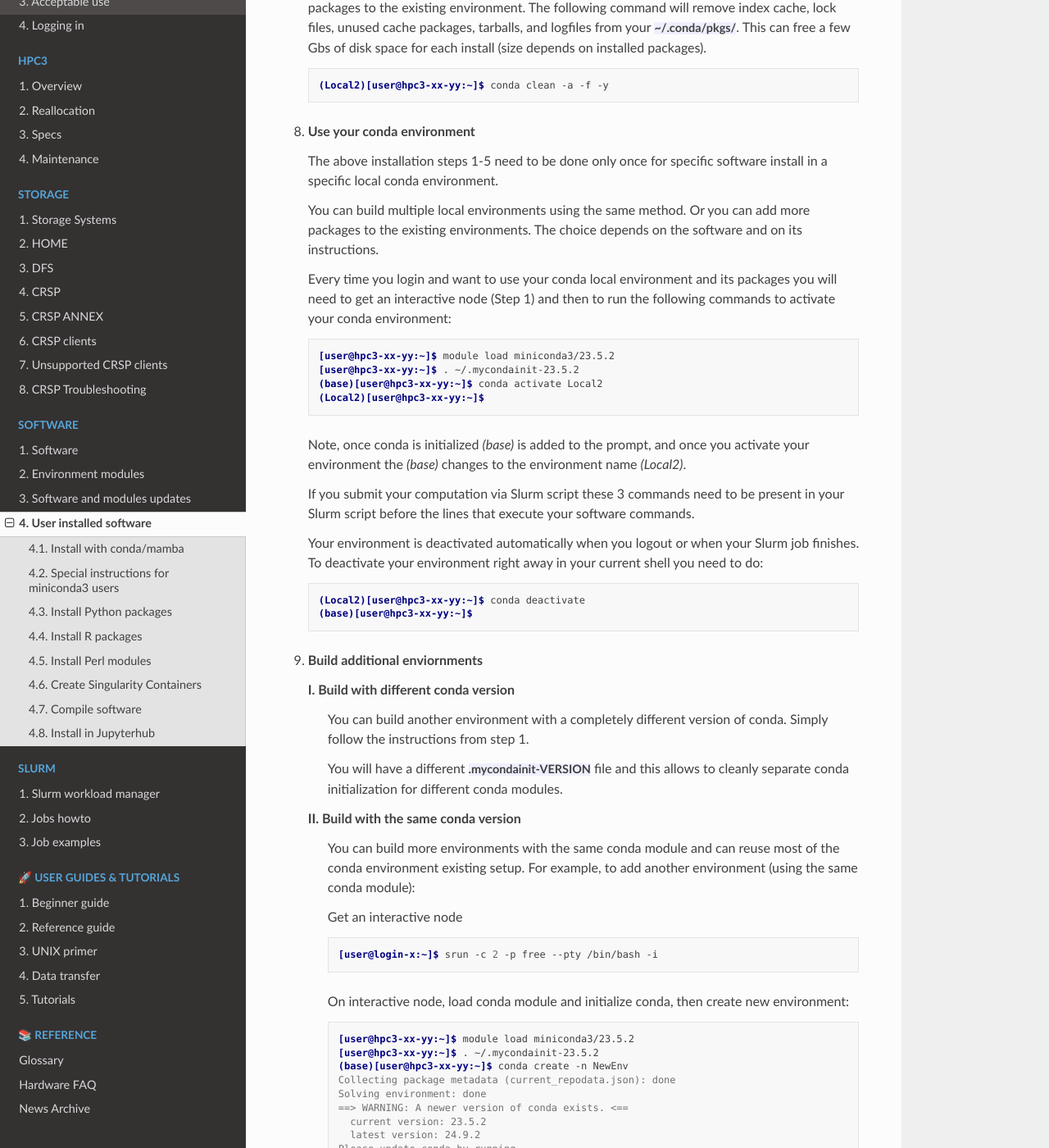
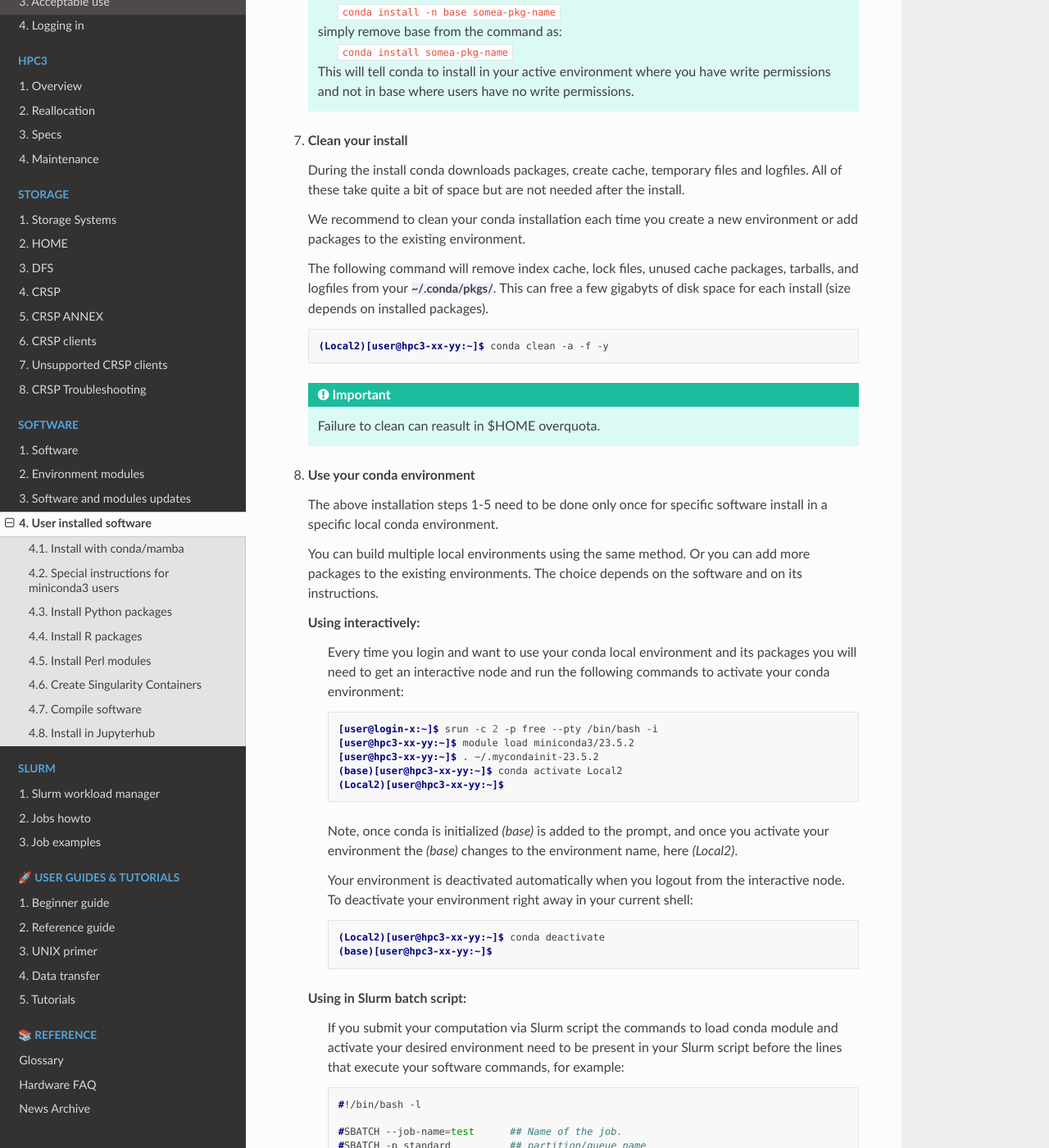
Before and after one commit to RCIC-UCI-Public/website-rcic, a Sphinx documentation site: the page built from docs/source/software/user-installed.rst, in a window 1280 px wide and 1400 px high, scrolled down 8444 px. Shown: the whole window at 82% size. Built offline with Sphinx 7.4.7 and the Read the Docs theme 3.1.0, drawn with Linux system fonts in a browser that asks for light colours; some of the changed text lies outside the part shown.

Commit message:
update conda install with slurm script example and conda config commands

```diff
--- a/docs/source/software/user-installed.rst
+++ b/docs/source/software/user-installed.rst
@@ -198,7 +198,7 @@
            --set envs_dirs /pub/$USER/myconda/23.5.2/envs \
            --append envs_dirs /opt/apps/miniconda/23.5.2/pkgs
 
-   Your :tt:`.condarc` file is always in $HOME regardless of the install location.
+   .. note:: Your :tt:`.condarc` file is always in $HOME regardless of the install location.
 
 
 #. **Initialize conda for your shell**
@@ -278,6 +278,16 @@
    Now you are ready to create your local conda environment.
 
    :red:`Follow the instructions provided by your software package`.
+
+   Your specific instructions may require adding conda channels or setting
+   some other parameters, simply execute needed commands as specified.
+
+   | These commands may be similar to:
+   |     conda config --add channels NAME-OF-CHANNEL
+   |     conda config --set channel_priority TYPE-OF-PRIORITY
+   |     conda config --set auto_activate_base BOOLEAN-VALUE
+   | Conda config commands add lines to your :tt:`~/.condarc` file.
+
    The name of your environment can be anything that makes sense, has to be a single word (no spaces), the exact
    command will be provided in your software instructions and may have
    additional arguments in it. Here, as an example we create a local
@@ -442,13 +452,16 @@
 
    We recommend to clean your conda installation each time you create a new
    environment or add packages to the existing environment.
+
    The following command will remove index cache, lock files, unused cache packages, tarballs, and logfiles
-   from your :tt:`~/.conda/pkgs/`. This can free a few Gbs of disk space for each
+   from your :tt:`~/.conda/pkgs/`. This can free a few gigabyts of disk space for each
    install (size depends on installed packages).
 
    .. code-block:: console
 
       (Local2)[user@hpc3-xx-yy:~]$ conda clean -a -f -y
+
+   .. important:: Failure to clean can reasult in $HOME overquota.
 
 #. **Use your conda environment**
 
@@ -459,31 +472,59 @@
    Or you can add more packages to the existing environments. The choice
    depends on the software and on its instructions.
 
-   Every time you login and want to use your conda local environment and its packages you will need
-   to get an interactive node (Step 1) and then
-   to run the following commands to activate your conda environment:
-
-   .. code-block:: console
-
-      [user@hpc3-xx-yy:~]$ module load miniconda3/23.5.2
-      [user@hpc3-xx-yy:~]$ . ~/.mycondainit-23.5.2
-      (base)[user@hpc3-xx-yy:~]$ conda activate Local2
-      (Local2)[user@hpc3-xx-yy:~]$
-
-   Note, once conda is initialized *(base)* is added to the prompt, and once
-   you activate your environment the *(base)* changes to the environment name *(Local2)*.
-
-   If you submit your computation via Slurm script these 3 commands need to be
-   present in your Slurm script before the lines that execute your software commands.
-
-   Your environment is deactivated automatically when you logout or when your
-   Slurm job finishes.
-   To deactivate your environment right away in your current shell you need to do:
-
-   .. code-block:: console
-
-      (Local2)[user@hpc3-xx-yy:~]$ conda deactivate
-      (base)[user@hpc3-xx-yy:~]$
+   Using interactively:
+     Every time you login and want to use your conda local environment and its packages you will need
+     to get an interactive node and run the following commands to activate your conda environment:
+
+     .. code-block:: console
+
+        [user@login-x:~]$ srun -c 2 -p free --pty /bin/bash -i
+        [user@hpc3-xx-yy:~]$ module load miniconda3/23.5.2
+        [user@hpc3-xx-yy:~]$ . ~/.mycondainit-23.5.2
+        (base)[user@hpc3-xx-yy:~]$ conda activate Local2
+        (Local2)[user@hpc3-xx-yy:~]$
+
+     Note, once conda is initialized *(base)* is added to the prompt, and once
+     you activate your environment the *(base)* changes to the environment
+     name, here *(Local2)*.
+
+     Your environment is deactivated automatically when you logout from the interactive node.
+     To deactivate your environment right away in your current shell:
+
+     .. code-block:: console
+
+        (Local2)[user@hpc3-xx-yy:~]$ conda deactivate
+        (base)[user@hpc3-xx-yy:~]$
+
+   Using in Slurm batch script:
+     If you submit your computation via Slurm script the commands to load
+     conda module and activate your desired environment need to be
+     present in your Slurm script before the lines that execute your software
+     commands, for example:
+
+     .. code-block:: console
+
+        #!/bin/bash -l
+
+        #SBATCH --job-name=test      ## Name of the job.
+        #SBATCH -p standard          ## partition/queue name
+        #SBATCH --nodes=1            ## (-N) number of nodes to use
+        #SBATCH --ntasks=1           ## (-n) number of tasks to launch
+        #SBATCH --cpus-per-task=1    ## number of cores the job needs
+        #SBATCH --mem=500            ## 500Mb of memory
+        #SBATCH --time=00:02:00      ## run time 2 min
+        #SBATCH --error=slurm-%J.err ## error log file
+
+        # load conda module and activate environment
+        module load miniconda3/23.5.2
+        . ~/.mycondainit-23.5.2
+        conda activate Local2
+
+        # run your desired application commands
+        command1 arg1 arg2
+        command2 arg3 arg4
+
+     Your environment is deactivated automatically when you Slurm jobs finishes.
 
 #. **Build additional enviornments**
 
```
